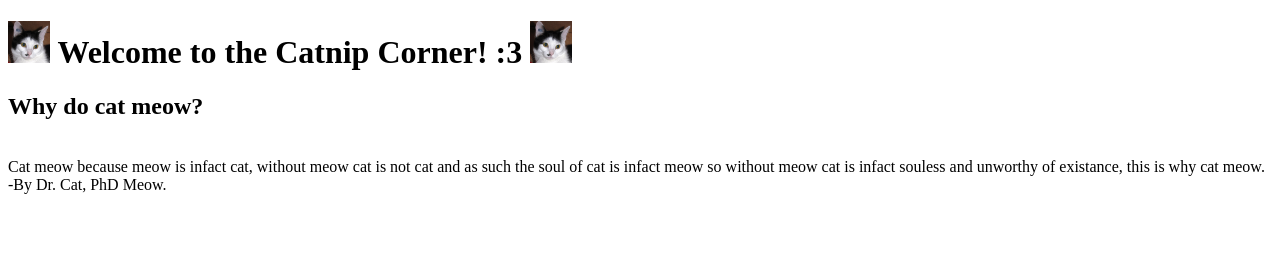
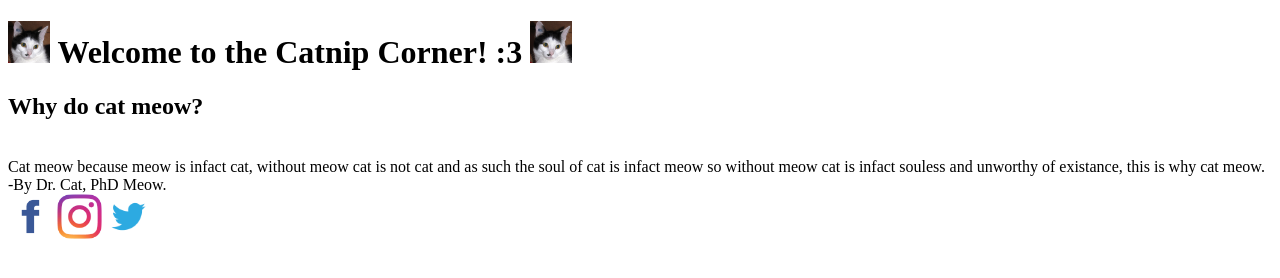
Before and after one commit to nalal/group-project-OOSD, a plain HTML site: page src/page/blogpost.html in a window 1280 px wide. Drawn offline with Linux system fonts and the light colour scheme.

Commit message:
Copied social media footer
Social media icon footer copied to all other pages

```diff
--- a/src/page/blogpost.html
+++ b/src/page/blogpost.html
@@ -22,4 +22,12 @@
 	</div>
 	</body>
 
+	<footer>
+		<div class="social-media-icons">
+			<a href="" target="_blank"> <img src="../images/social-icons/fb-icon-300x300.png" width="45px" height="45px" alt="facebook"></a>
+			<a href="" target="_blank"><img src="../images/social-icons/instagram300x300.png" width="45px" height="45px" alt="instagram"></a>
+			<a href="" target="_blank"> <img src="../images/social-icons/twitter.png" width="45px" height="45px" alt="twitter"></a>
+		</div>
+	</footer>
+
 </html>
```
Also changed, not shown: src/index.html (+5 -0 lines).
